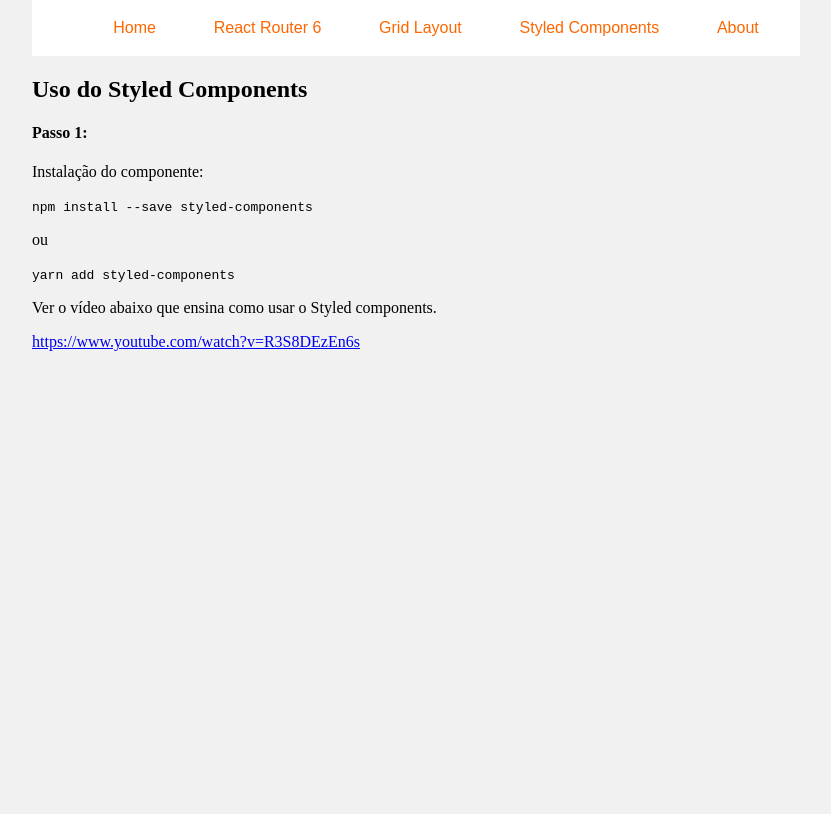
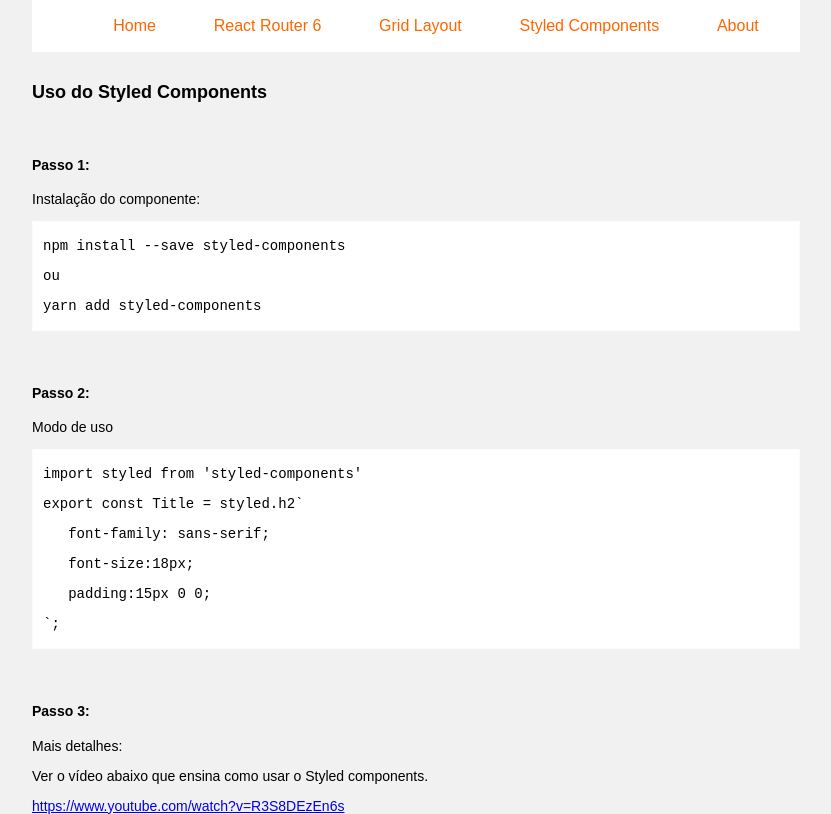
Before and after one commit to mvurban/React-Treinos, a React (Create React App) app: page /styled in a window 1280 px wide. Shown: the whole page, without its empty margins (224-1055 px from the left). Built offline with nearby package versions, Linux system fonts and the light colour scheme.

Commit message:
Ajustes de interface

```diff
--- a/src/pages/App.css
+++ b/src/pages/App.css
@@ -1,4 +1,6 @@
 body{
    padding: 0 20% ;
    background-color: #f1f1f1;
+   font-family: sans-serif;
+   font-size: 14px;
 }
--- a/src/pages/Router/index.tsx
+++ b/src/pages/Router/index.tsx
@@ -1,25 +1,25 @@
+import {Code, SubTitle, Title} from '../style'
+
 export function Router(){
    return(
-      <div>
-         <h2>
+      <>
+         <Title>
             Uso do React Router Dom - Versão 6
-         </h2>
-         <h4>
+         </Title>
+
+         <SubTitle>
             Passo 1:
-         </h4>
-         <p>
-            Instale o componente:
-            <code>
-               $ npm install react-router-dom@6
-            </code>
-            <span>ou</span>
-            <code>
-               $ yarn add react-router-dom@6
-            </code>
-         </p>
-         <h4>
+         </SubTitle>
+         <p>Instale o componente:</p>
+         <Code>
+            <p>$ npm install react-router-dom@6</p>
+            <p>ou</p>
+            <p>$ yarn add react-router-dom@6</p>
+         </Code>
+
+         <SubTitle>
             Passo 2:
-         </h4>
+         </SubTitle>
          <p>
             Siga esse passo a passo:<br />
             <a href="https://reactrouter.com/docs/en/v6/getting-started/installation#create-react-app" target={"_blank"}>
@@ -27,15 +27,15 @@
             </a>
          </p>
 
-         <h4>
+         <SubTitle>
             Passo 3:
-         </h4>
+         </SubTitle>
          <p>
             Para entender sobre menus aninhados, uso do Outlet etc acesse:<br />
             <a href="https://stackblitz.com/github/remix-run/react-router/tree/main/examples/basic?file=src/App.tsx" target={"_blank"}>
                https://stackblitz.com/github/remix-run/react-router/tree/main/examples/basic?file=src/App.tsx
             </a>
          </p>
-      </div>
+      </>
    );
 }
--- a/src/pages/Styled/index.tsx
+++ b/src/pages/Styled/index.tsx
@@ -1,19 +1,37 @@
+import { Code, SubTitle, Title } from "../style";
+
 export function Styled(){
    return(
       <div>
-         <h2>
+         <Title>
             Uso do Styled Components
-         </h2>
+         </Title>
 
-         <h4>Passo 1:</h4>
+         <SubTitle>Passo 1:</SubTitle>
          <p>Instalação do componente:</p>
-         <code>
-            npm install --save styled-components
-         </code>
-         <p>ou</p>
-         <code>
-            yarn add styled-components
-         </code>
+         <Code>
+            <p>npm install --save styled-components</p>
+            <p>ou</p>
+            <p>yarn add styled-components</p>
+         </Code>
+
+         <SubTitle>Passo 2:</SubTitle>
+         <p>Modo de uso</p>
+         <Code>
+            <p>import styled from 'styled-components'</p>
+
+            <p>export const Title = styled.h2&#96;</p>
+
+            <p>   font-family: sans-serif;</p>
+            <p>   font-size:18px;</p>
+            <p>   padding:15px 0 0;</p>
+
+            <p>&#96;;</p>
+         </Code>
+
+         <SubTitle>Passo 3:</SubTitle>
+         <p>Mais detalhes:</p>
+
          <p>Ver o vídeo abaixo que ensina como usar o Styled components.</p>
          <a href="https://www.youtube.com/watch?v=R3S8DEzEn6s" target={"_blank"}>https://www.youtube.com/watch?v=R3S8DEzEn6s</a>
       </div>
--- /dev/null
+++ b/src/pages/style.js
@@ -0,0 +1,27 @@
+import styled from 'styled-components'
+
+export const Title = styled.h2`
+
+   font-family: sans-serif;
+   font-size:18px;
+   padding:15px 0 0;
+
+`;
+
+export const SubTitle = styled.h4`
+   font-family: sans-serif;
+   font-size:14px;
+   padding:35px 0 0;
+`;
+
+export const Code = styled.pre`
+
+   background-color:#fff;
+   border: 1px solid #fcfcfc;
+   padding:2px 10px;
+   font-family: monospace, sans-serif;
+   font-size:14px;
+   display:block;
+
+
+`;
```
